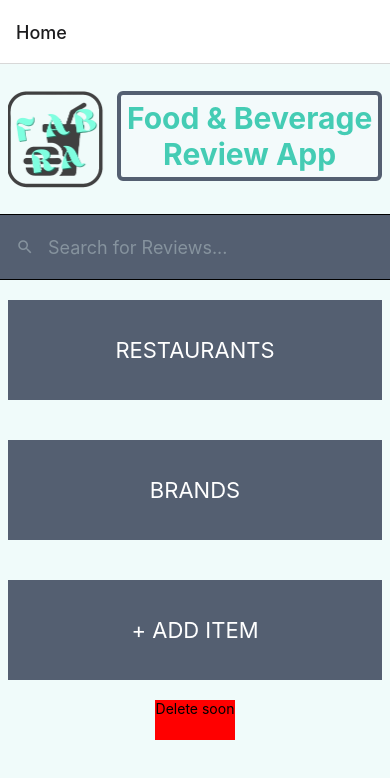
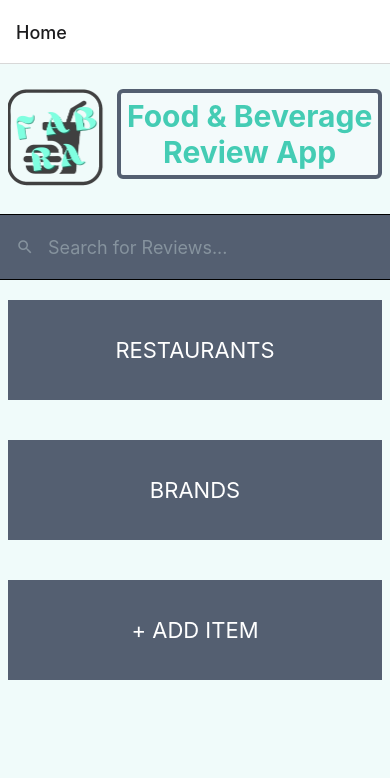
Before and after one commit to khuynh134/food-and-beverage-review-app, a React Native app: screen /Home in a window 390 px wide. Shown: the top 778 px of the page. Built offline with nearby package versions, Linux system fonts and the light colour scheme; what realm would draw is missing.

Commit message:
deleted display mock review on home screen

```diff
--- a/Screens/HomeScreen.js
+++ b/Screens/HomeScreen.js
@@ -46,12 +46,6 @@ const Home = ({ navigation }) => {
                     title='Add Item'>
                     <Text style={styles.buttonText}>+ Add Item</Text>
                 </TouchableOpacity>
-
-                <TouchableOpacity style={{alignItems: 'center', justifyCenter: 'center' ,alignSelf: 'center', backgroundColor: 'red', width: 80, height: 40}}
-                        onPress={() => {navigation.navigate('Display Item')}}
-                        title='Display Item'>
-                    <Text>Delete soon</Text>
-                </TouchableOpacity>
             </View>
 
 
```
